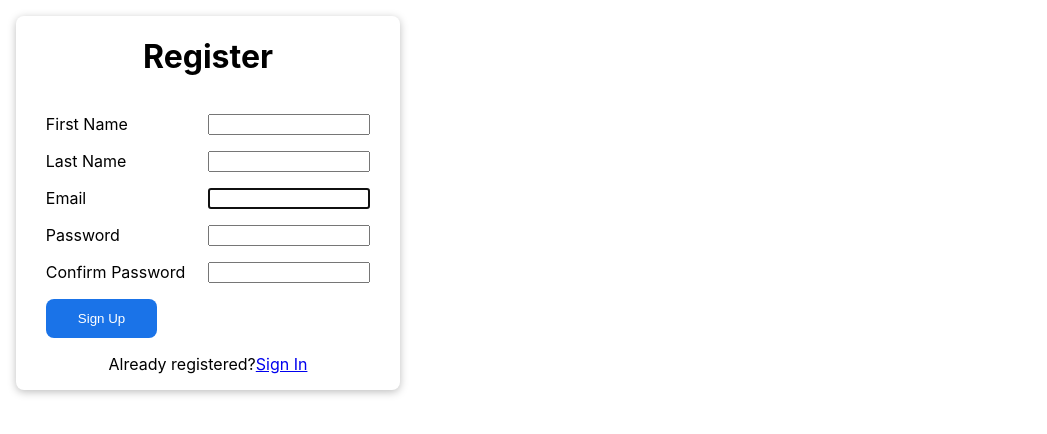
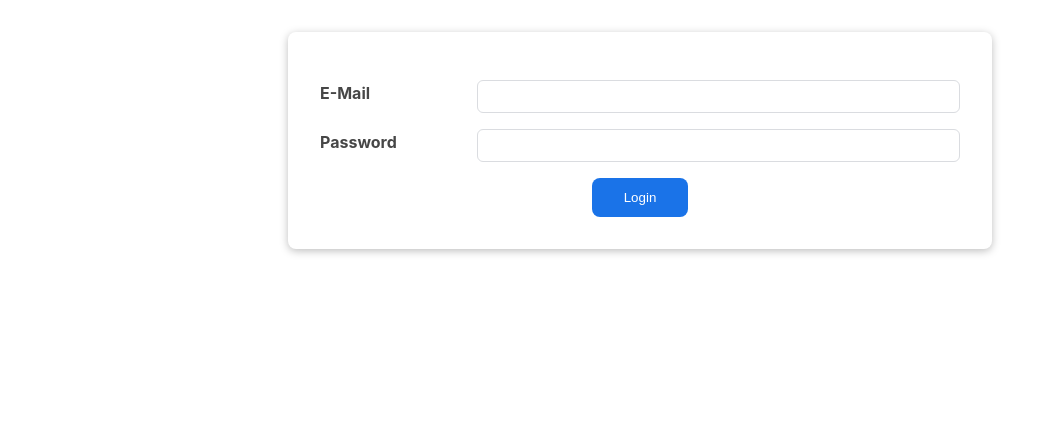
Before and after one commit to enkelm/bookstore-react-app, a React (Create React App) app: page / in a window 1280 px wide. Shown: the top 434 px of the page, without its empty margins (0-1047 px from the left). Built offline with nearby package versions, Linux system fonts and the light colour scheme.

Commit message:
Added axios methods and finalized Register logic

```diff
--- a/package.json
+++ b/package.json
@@ -10,6 +10,7 @@
     "@testing-library/jest-dom": "^5.16.5",
     "@testing-library/react": "^13.4.0",
     "@testing-library/user-event": "^13.5.0",
+    "axios": "^1.1.3",
     "react": "^18.2.0",
     "react-dom": "^18.2.0",
     "react-scripts": "5.0.1",
--- a/src/App.js
+++ b/src/App.js
@@ -7,13 +7,13 @@ import Register from "./components/Authentication/Register/Register";
 const App = () => {
   const [isLoggedIn, setIsLoggedIn] = useState(false);
 
-  const loginHandler = (email, password) => {
+  const loginHandler = async (email, password) => {
     setIsLoggedIn(true);
   };
 
   return (
     <React.Fragment>
-      <Register></Register>
+      <Login onLogin={loginHandler} />
     </React.Fragment>
   );
 };
--- /dev/null
+++ b/src/api/axios.js
@@ -0,0 +1,30 @@
+import axios from "axios";
+
+const BASE_URL = "https://localhost:44384/api/";
+
+export const ENDPOINTS = {
+  ACCOUNT: "Account",
+  CATEGORIES: "Categories",
+  COVER_TYPES: "CoverTypes",
+  PRODUCTS: "Products",
+};
+
+export const METHODS = {
+  GET_ALL: "GetAll",
+  GET_ID: "GetById",
+  PUT: "Put",
+  POST: "Post",
+  DELETE: "Delete",
+};
+
+export const createAPIEndpoint = (endpoint, method) => {
+  let url = BASE_URL + endpoint + "/" + method + "/";
+
+  return {
+    fetchAll: () => axios.get(url),
+    fetchById: (id) => axios.get(url + id),
+    create: (newRecord) => axios.post(url, newRecord),
+    update: (id, updatedRecord) => axios.put(url + id, updatedRecord),
+    delete: (id) => axios.delete(url + id),
+  };
+};
--- a/src/components/Authentication/Login/Login.js
+++ b/src/components/Authentication/Login/Login.js
@@ -1,43 +1,63 @@
-import { useState } from "react";
+import { useContext, useRef, useState } from "react";
+import { createAPIEndpoint, ENDPOINTS } from "../../../api/axios";
+import AuthContext from "../../../store/AuthProvider";
 
 import Card from "../../UI/Card/Card";
 import Button from "../../UI/Button/Button";
 import classes from "./Login.module.css";
 
 const Login = (props) => {
-  const [enteredEmail, setEnteredEmail] = useState("");
+  const { setAuth } = useContext(AuthContext);
+
+  const emailRef = useRef("");
+  const passRef = useRef("");
+
+  const [email, setEmail] = useState("");
   const [emailIsValid, setEmailIsValid] = useState();
-  const [enteredPassword, setEnteredPassword] = useState("");
+  const [password, setPassword] = useState("");
   const [passwordIsValid, setPasswordIsValid] = useState();
   const [formIsValid, setFormIsValid] = useState(false);
 
   const emailChangeHandler = (event) => {
-    setEnteredEmail(event.target.value);
+    setEmail(event.target.value);
 
     setFormIsValid(
-      event.target.value.includes("@") && enteredPassword.trim().length > 6
+      event.target.value.includes("@") && password.trim().length > 6
     );
   };
 
   const passwordChangeHandler = (event) => {
-    setEnteredPassword(event.target.value);
+    setPassword(event.target.value);
 
-    setFormIsValid(
-      event.target.value.trim().length > 6 && enteredEmail.includes("@")
-    );
+    setFormIsValid(event.target.value.trim().length > 6 && email.includes("@"));
   };
 
   const validateEmailHandler = () => {
-    setEmailIsValid(enteredEmail.includes("@"));
+    setEmailIsValid(email.includes("@"));
   };
 
   const validatePasswordHandler = () => {
-    setPasswordIsValid(enteredPassword.trim().length > 6);
+    setPasswordIsValid(password.trim().length > 6);
   };
 
   const submitHandler = (event) => {
     event.preventDefault();
-    props.onLogin(enteredEmail, enteredPassword);
+    try {
+      let user = {
+        email: email,
+        password: password,
+      };
+      const token = createAPIEndpoint(ENDPOINTS.ACCOUNT, "login")
+        .create(user)
+        .then((res) => res.data);
+      console.log(token);
+      emailRef.current.value = "";
+      setEmail("");
+      passRef.current.value = "";
+      setPassword("");
+    } catch (error) {
+      console.log(error);
+    }
   };
 
   return (
@@ -54,7 +74,8 @@ const Login = (props) => {
           <input
             type="email"
             id="email"
-            value={enteredEmail}
+            ref={emailRef}
+            value={email}
             onChange={emailChangeHandler}
             onBlur={validateEmailHandler}
           />
@@ -70,7 +91,8 @@ const Login = (props) => {
           <input
             type="password"
             id="password"
-            value={enteredPassword}
+            ref={passRef}
+            value={password}
             onChange={passwordChangeHandler}
             onBlur={validatePasswordHandler}
           />
--- a/src/components/Authentication/Register/Register.js
+++ b/src/components/Authentication/Register/Register.js
@@ -1,4 +1,5 @@
 import { useRef, useState, useEffect } from "react";
+import { createAPIEndpoint, ENDPOINTS } from "../../../api/axios";
 import {
   faCheck,
   faTimes,
@@ -14,13 +15,15 @@ const LNAME_REGEX = /^[a-z,.'-]+$/;
 const EMAIL_REGEX =
   /^(([^<>()[\]\\.,;:\s@"]+(\.[^<>()[\]\\.,;:\s@"]+)*)|(".+"))@((\[[0-9]{1,3}\.[0-9]{1,3}\.[0-9]{1,3}\.[0-9]{1,3}\])|(([a-zA-Z\-0-9]+\.)+[a-zA-Z]{2,}))$/;
 const PASS_REGEX = /^(?=.*[0-9])(?=.*[!@#$%^&*])[a-zA-Z0-9!@#$%^&*]{6,16}$/;
-const PHONE_REGEX = /^[\+]?[(]?[0-9]{3}[)]?[-\s\.]?[0-9]{3}[-\s\.]?[0-9]{4,6}$/;
+const PHONE_REGEX = /^\+3556[0-9]{8}$/;
 
 const Register = () => {
   const firstNameRef = useRef();
   const lastNameRef = useRef();
   const emailRef = useRef();
   const passRef = useRef();
+  const passConfirmRef = useRef();
+  const phoneRef = useRef();
   const roleRef = useRef();
   const errRef = useRef();
 
@@ -48,11 +51,13 @@ const Register = () => {
   const [validPhone, setValidPhone] = useState(false);
   const [phoneFocus, setPhoneFocus] = useState(false);
 
+  const [role, setRole] = useState("");
+
   const [errorMsg, setErrorMsg] = useState("");
   const [success, setSuccess] = useState(false);
 
   useEffect(() => {
-    emailRef.current.focus();
+    firstNameRef.current.focus();
   }, []);
 
   useEffect(() => {
@@ -79,14 +84,56 @@ const Register = () => {
 
   useEffect(() => {
     const result = PHONE_REGEX.test(phone);
-    setValidEmail(result);
+    setValidPhone(result);
   }, [phone]);
 
   useEffect(() => {
     setErrorMsg("");
   }, [fname, lname, email, pass, passConfirm, phone]);
 
+  const submitHandler = async (event) => {
+    event.preventDefault();
+    let user = {
+      email: email,
+      password: pass,
+      firstName: fname,
+      lastName: lname,
+      phoneNumber: phone,
+      roles: [role],
+    };
+
+    createAPIEndpoint(ENDPOINTS.ACCOUNT, "register")
+      .create(user)
+      .then(console.log(user))
+      .catch((err) => console.log(err));
+
+    firstNameRef.current.value = "";
+    setFName("");
+    lastNameRef.current.value = "";
+    setLName("");
+    emailRef.current.value = "";
+    setEmail("");
+    passRef.current.value = "";
+    setPass("");
+    passConfirmRef.current.value = "";
+    setPassConfirm("");
+    phoneRef.current.value = "";
+    setPhone("");
+    roleRef.current.value = "default";
+    setRole("");
+    setSuccess(true);
+  };
+
   return (
+    <>
+      {success ? (
+        <Card className={classes.wrapper}>
+          <h1>Success</h1>
+          <span>
+            <a href="#">Sign In</a>
+          </span>
+        </Card>
+      ) : (
         <Card className={classes.wrapper}>
           <p
             ref={errRef}
@@ -97,7 +144,7 @@ const Register = () => {
           </p>
 
           <h1>Register</h1>
-      <form className={classes.form}>
+          <form className={classes.form} onSubmit={submitHandler}>
             <div>
               <label htmlFor="first-name">
                 First Name
@@ -105,7 +152,9 @@ const Register = () => {
                   <FontAwesomeIcon icon={faCheck} />
                 </span>
                 <span
-              className={validFname || !email ? classes.hide : classes.invalid}
+                  className={
+                    validFname || !email ? classes.hide : classes.invalid
+                  }
                 >
                   <FontAwesomeIcon icon={faTimes} />
                 </span>
@@ -133,7 +182,9 @@ const Register = () => {
                   <FontAwesomeIcon icon={faCheck} />
                 </span>
                 <span
-              className={validLname || !email ? classes.hide : classes.invalid}
+                  className={
+                    validLname || !email ? classes.hide : classes.invalid
+                  }
                 >
                   <FontAwesomeIcon icon={faTimes} />
                 </span>
@@ -161,7 +212,9 @@ const Register = () => {
                   <FontAwesomeIcon icon={faCheck} />
                 </span>
                 <span
-              className={validEmail || !email ? classes.hide : classes.invalid}
+                  className={
+                    validEmail || !email ? classes.hide : classes.invalid
+                  }
                 >
                   <FontAwesomeIcon icon={faTimes} />
                 </span>
@@ -200,7 +253,9 @@ const Register = () => {
                   <FontAwesomeIcon icon={faCheck} />
                 </span>
                 <span
-              className={validPass || !pass ? classes.hide : classes.invalid}
+                  className={
+                    validPass || !pass ? classes.hide : classes.invalid
+                  }
                 >
                   <FontAwesomeIcon icon={faTimes} />
                 </span>
@@ -220,7 +275,9 @@ const Register = () => {
             <p
               id="passnote"
               className={
-            passFocus && !validPass ? classes.instructions : classes.offscreen
+                passFocus && !validPass
+                  ? classes.instructions
+                  : classes.offscreen
               }
             >
               <FontAwesomeIcon icon={faInfoCircle} /> Invalid password!
@@ -231,7 +288,9 @@ const Register = () => {
                 Confirm Password
                 <span
                   className={
-                validPassConfirm && passConfirm ? classes.valid : classes.hide
+                    validPassConfirm && passConfirm
+                      ? classes.valid
+                      : classes.hide
                   }
                 >
                   <FontAwesomeIcon icon={faCheck} />
@@ -249,6 +308,7 @@ const Register = () => {
               <input
                 type="password"
                 id="confirm-pass"
+                ref={passConfirmRef}
                 onChange={(e) => setPassConfirm(e.target.value)}
                 required
                 aria-invalid={validPassConfirm ? "false" : true}
@@ -257,15 +317,62 @@ const Register = () => {
                 onBlur={() => setPassConfirmFocus(false)}
               />
             </div>
+
             <p
               id="confirm-passnote"
               className={
-            passFocus && !validPass ? classes.instructions : classes.offscreen
+                passFocus && !validPass
+                  ? classes.instructions
+                  : classes.offscreen
               }
             >
-          <FontAwesomeIcon icon={faInfoCircle} /> Must match the first password
-          input field.
+              <FontAwesomeIcon icon={faInfoCircle} /> Must match the first
+              password input field.
             </p>
+
+            <div>
+              <label htmlFor="phone">
+                Phone Number
+                <span className={validPhone ? classes.valid : classes.hide}>
+                  <FontAwesomeIcon icon={faCheck} />
+                </span>
+                <span
+                  className={
+                    validPhone || !phone ? classes.hide : classes.invalid
+                  }
+                >
+                  <FontAwesomeIcon icon={faTimes} />
+                </span>
+              </label>
+              <input
+                type="tel"
+                id="phone"
+                ref={phoneRef}
+                onChange={(e) => setPhone(e.target.value)}
+                required
+                aria-invalid={validPhone ? "false" : true}
+                aria-describedby="phonenote"
+                onFocus={() => setPhoneFocus(true)}
+                onBlur={() => setPhoneFocus(false)}
+              />
+            </div>
+
+            <div>
+              <label htmlFor="role-select">Select Role</label>
+              <select
+                ref={roleRef}
+                id="role-select"
+                onChange={() => setRole(roleRef.current.value)}
+                defaultValue={"default"}
+              >
+                <option value={"default"} disabled hidden>
+                  Choose a Role
+                </option>
+                <option value="Administrator">Administrator</option>
+                <option value="User">User</option>
+              </select>
+            </div>
+
             <Button
               type="submit"
               disabled={
@@ -284,6 +391,8 @@ const Register = () => {
             </span>
           </p>
         </Card>
+      )}
+    </>
   );
 };
 
--- a/src/components/Authentication/Register/Register.module.css
+++ b/src/components/Authentication/Register/Register.module.css
@@ -1,5 +1,5 @@
 .wrapper {
-  width: 30%;
+  width: 50%;
   display: flex;
   flex-direction: column;
   justify-content: center;
--- a/src/index.js
+++ b/src/index.js
@@ -2,10 +2,13 @@ import React from "react";
 import ReactDOM from "react-dom/client";
 import "./index.css";
 import App from "./App";
+import { AuthProvider } from "./store/AuthProvider";
 
 const root = ReactDOM.createRoot(document.getElementById("root"));
 root.render(
   <React.StrictMode>
-    <App />
+    <AuthProvider>
+      <App />
+    </AuthProvider>
   </React.StrictMode>
 );
--- /dev/null
+++ b/src/store/AuthProvider.js
@@ -0,0 +1,15 @@
+import { createContext, useState } from "react";
+
+const AuthContext = createContext({});
+
+export const AuthProvider = ({ children }) => {
+  const [auth, setAuth] = useState({});
+
+  return (
+    <AuthContext.Provider value={{ auth, setAuth }}>
+      {children}
+    </AuthContext.Provider>
+  );
+};
+
+export default AuthContext;
```
Also changed, not shown: src/components/Home/HomeTest.js (added, +7 -0 lines), 1 other file (tests, documents, lock files or other folders). Lines whose indentation alone changed are shown as unchanged.
